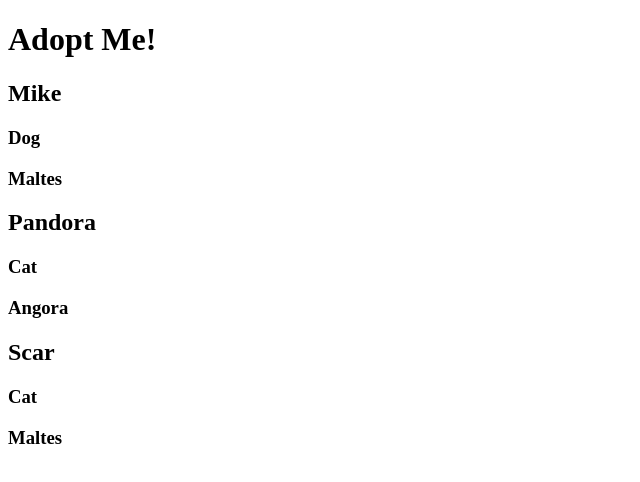
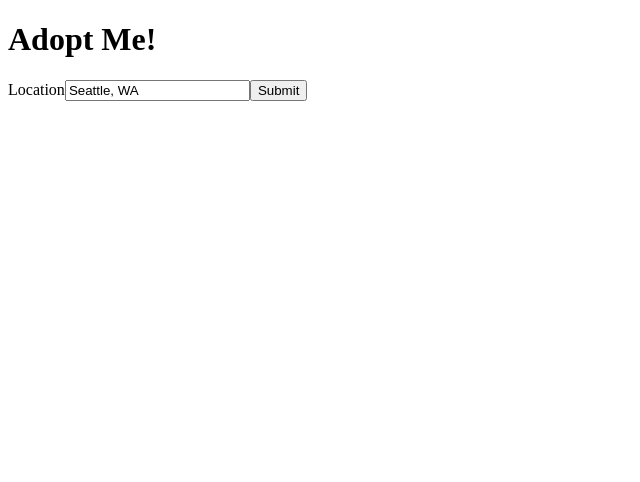
Before and after one commit to aoligama/adopt-me, a React app: page / in a window 1280 px wide. Shown: the top 482 px of the page, without its empty margins (0-640 px from the left). Built offline with nearby package versions, Linux system fonts and the light colour scheme; the HTML template or start-up script is replaced by a standard one.

Commit message:
SearchParams component base

```diff
--- a/src/App.js
+++ b/src/App.js
@@ -1,13 +1,11 @@
 import ReactDOM from 'react-dom'
-import Pet from './Pet'
+import SearchParams from './SearchParams'
 
 const App = () => {
   return(
     <div>
       <h1>Adopt Me!</h1>
-      <Pet name="Mike" animal="Dog" breed="Maltes" />
-      <Pet name="Pandora" animal="Cat" breed="Angora" />
-      <Pet name="Scar" animal="Cat" breed="Maltes" />
+      <SearchParams />
     </div>
   )
 }
--- a/src/SearchParams.js
+++ b/src/SearchParams.js
@@ -0,0 +1,19 @@
+import { useState } from 'react'
+
+const SearchParams = () => {
+    const [location, setLocation] = useState('Seattle, WA')
+
+    return(
+        <div className="search-params">
+            <form>
+                <label htmlFor="location">
+                    Location
+                    <input id="location" value={location} placeholder="Location" onChange={e => setLocation(e.target.value)} />
+                </label>
+                <button>Submit</button>
+            </form>
+        </div>
+    )
+}
+
+export default SearchParams
```
